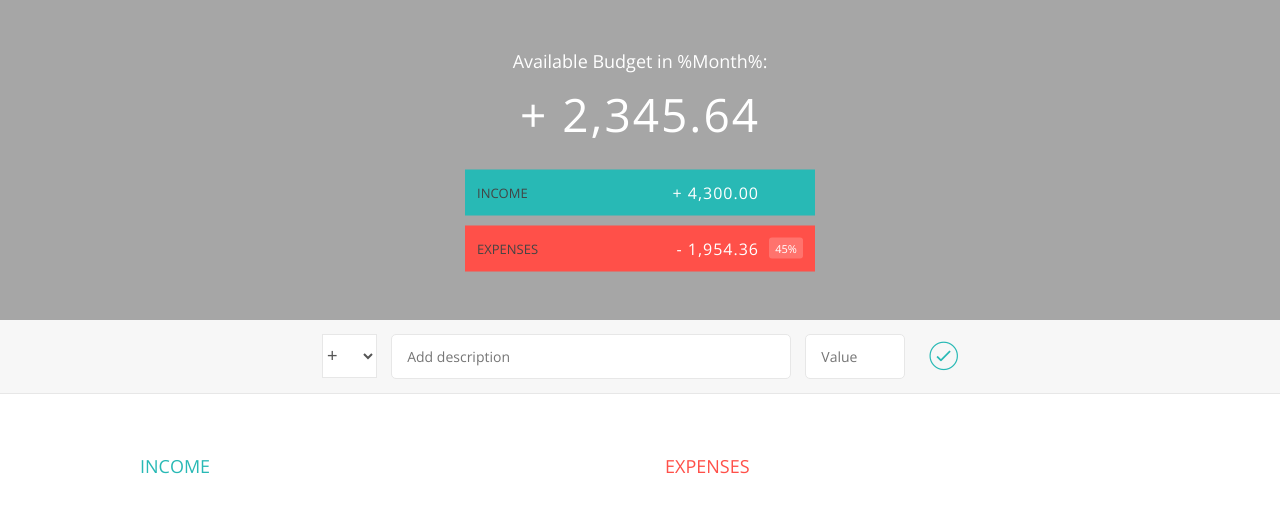
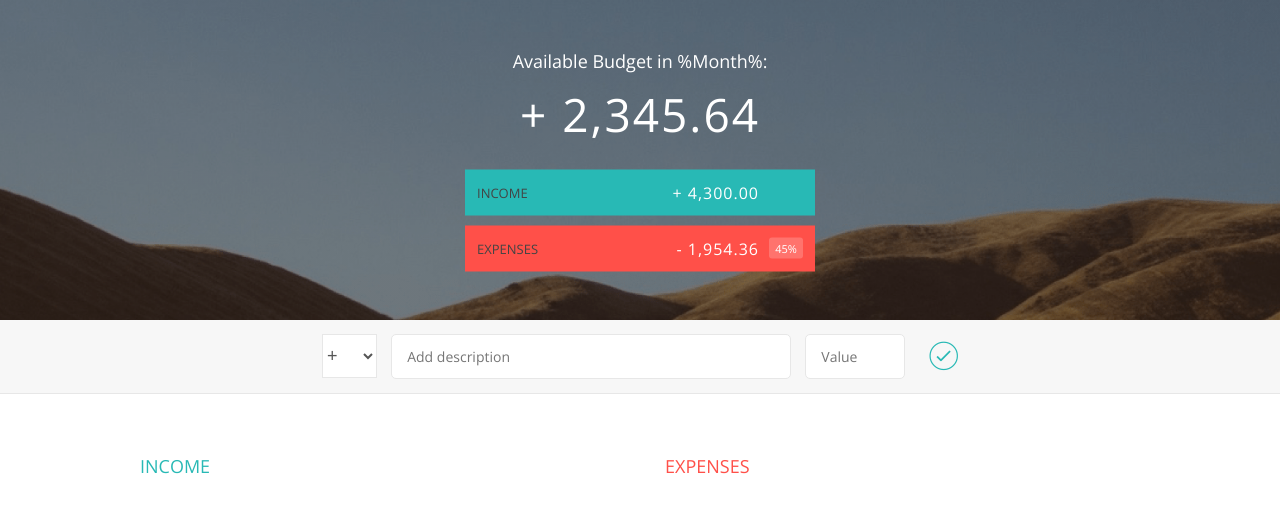
Before and after one commit to kevin-kim1/JS-Budget-App, a plain HTML site: page index.html in a window 1280 px wide. Drawn offline with nearby package versions, Linux system fonts and the light colour scheme.

Commit message:
Fixed relative path to image in styles.css line 36

```diff
--- a/styles.css
+++ b/styles.css
@@ -33,7 +33,7 @@ body {
 
 .top {
     height: 40vh;
-    background-image: linear-gradient(rgba(0, 0, 0, 0.35), rgba(0, 0, 0, 0.35)), url(back.png);
+    background-image: linear-gradient(rgba(0, 0, 0, 0.35), rgba(0, 0, 0, 0.35)), url(/assets/back.png);
     background-size: cover;
     background-position: center;
     position: relative;
```
